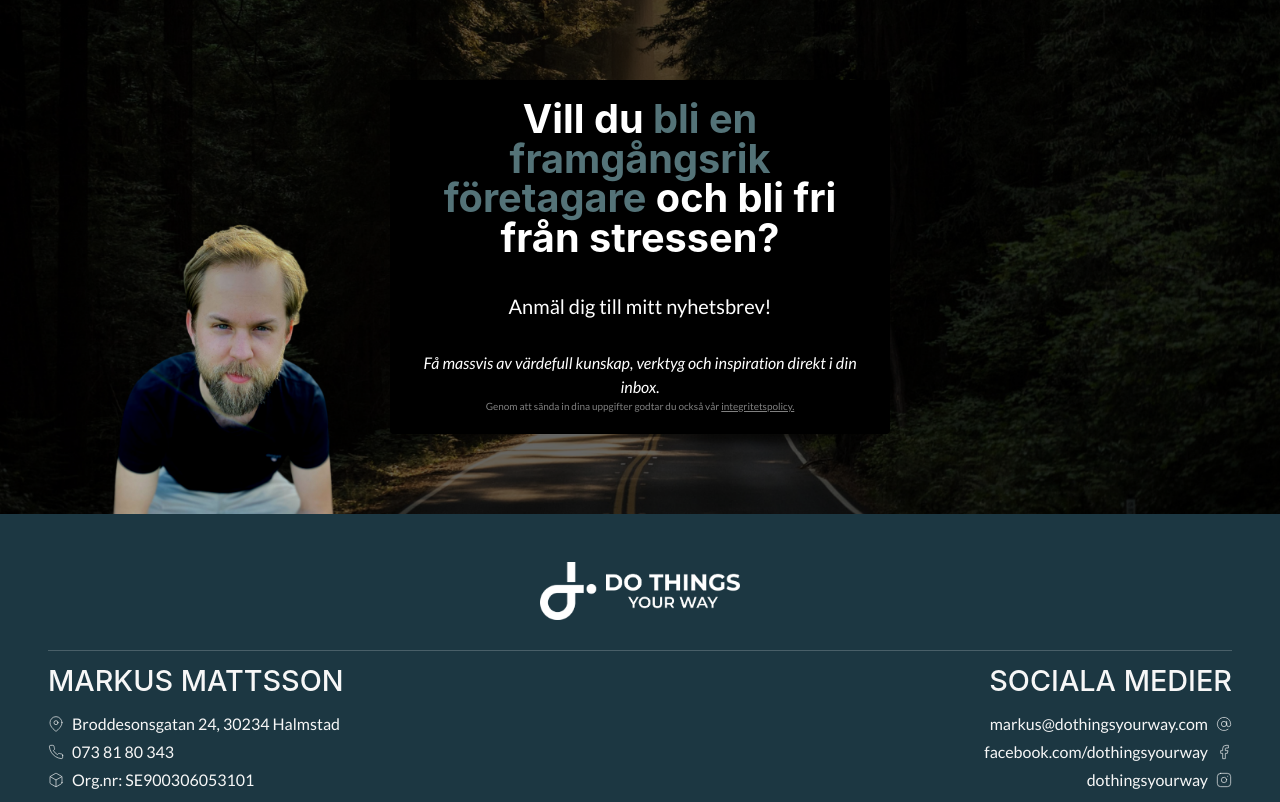
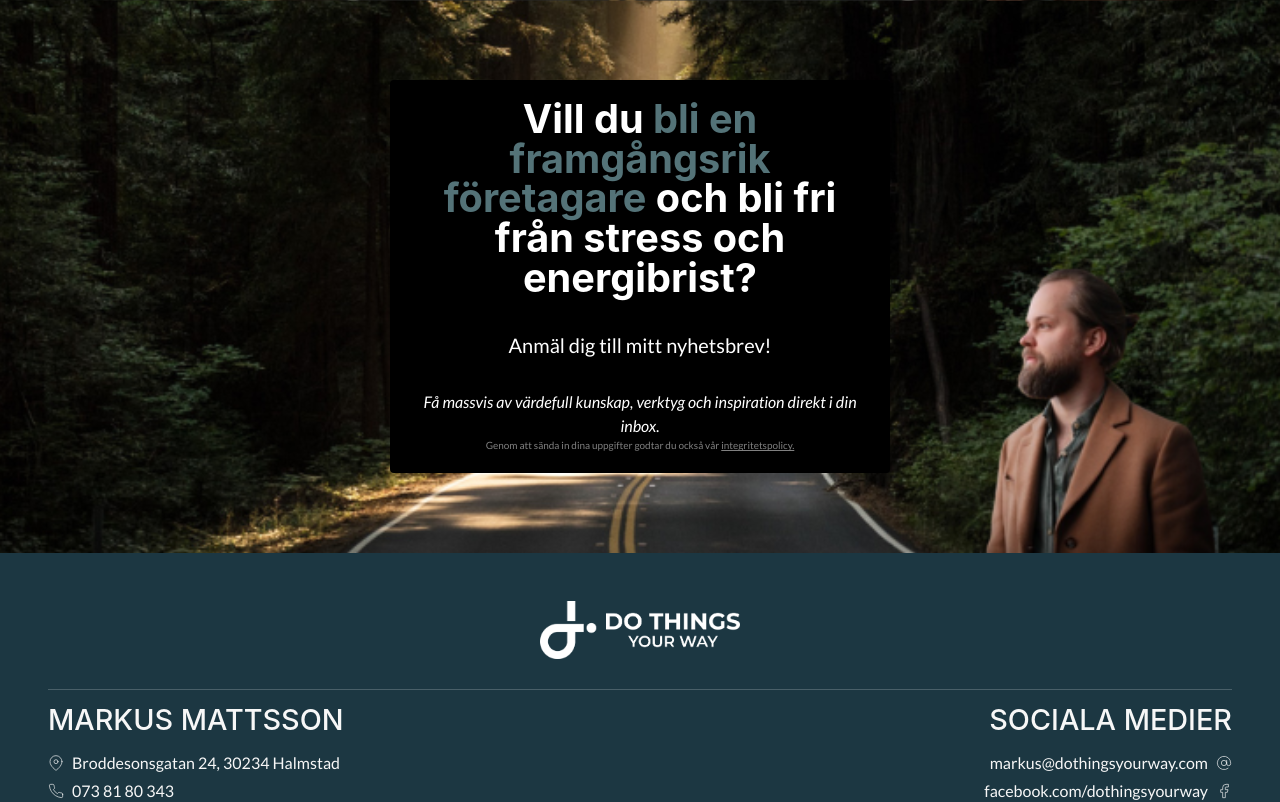
Before and after one commit to MatildaMared/dtyw, a React (Vite) app: page /newsletter in a window 1280 px wide. Shown: the top 802 px of the page. Built offline with nearby package versions, Linux system fonts and the light colour scheme; a web font is replaced by a local one.

Commit message:
update newsletter

```diff
--- a/src/pages/Newsletter/Newsletter.module.css
+++ b/src/pages/Newsletter/Newsletter.module.css
@@ -7,7 +7,7 @@
 	color: white;
 	text-align: center;
 	background-color: rgb(57, 57, 57);
-	background-image: url("/images/markus-dark.png");
+	background-image: url("/images/markus-blickar-vag-bakgrund.png");
 	background-size: cover;
 	background-position: bottom;
 }
--- a/src/pages/Newsletter/Newsletter.tsx
+++ b/src/pages/Newsletter/Newsletter.tsx
@@ -37,7 +37,7 @@ const Newsletter: React.FC = () => {
 				<div className={styles.landingPage}>
 					<h1>
 						Vill du <span className={styles.emphasizedText}>bli en framgångsrik företagare</span>{" "}
-						och bli fri från stressen?
+						och bli fri från stress och energibrist?
 					</h1>
 					<p className={styles.fileTitle}>Anmäl dig till mitt nyhetsbrev!</p>
 					<p className={styles.subText}>
```
Also changed, not shown: public/images/markus-blickar-vag-bakgrund.png (added).
